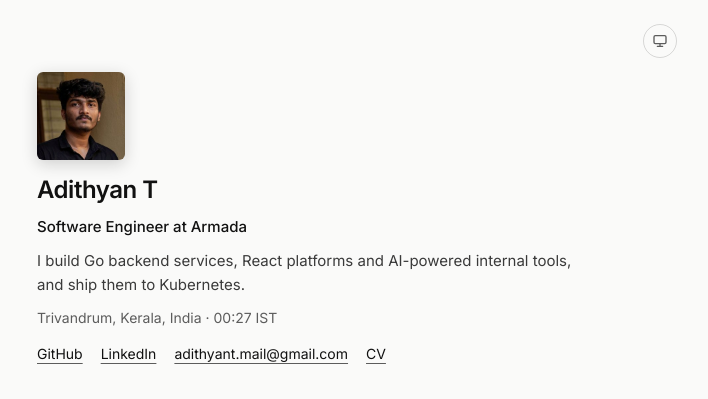
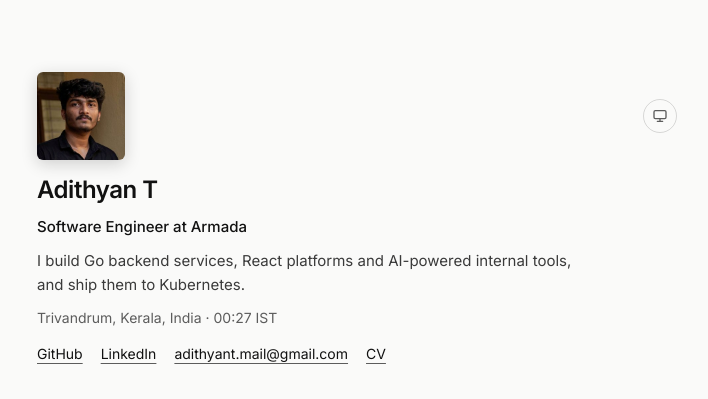
Before and after one commit to Adith628/Adith628.github.io, a plain HTML site: page index.html in a window 1280 px wide. Shown: the top 399 px of the page, 283-991 px from the left. Drawn offline with Linux system fonts and the light colour scheme.

Commit message:
Put theme toggle on the same row as the profile photo
The toggle moves from an absolutely positioned corner button into a
header row with the photo, vertically centred on it and right-aligned.

Co-Authored-By: Claude Opus 5.5 <noreply@anthropic.com>

```diff
--- a/script.js
+++ b/script.js
@@ -31,7 +31,10 @@ const section = (title, ...body) => h("section", {}, h("h2", {}, title), ...body
 
 function renderHeader(profile, links) {
   return h("header", {},
-    h("img", { id: "avatar", src: profile.photo, alt: profile.name, width: 88, height: 88, draggable: "false" }),
+    h("div", { class: "header-top" },
+      h("img", { id: "avatar", src: profile.photo, alt: profile.name, width: 88, height: 88, draggable: "false" }),
+      renderThemeToggle(),
+    ),
     h("h1", {}, profile.name),
     h("p", { class: "role" },
       profile.role,
@@ -132,7 +135,6 @@ function renderThemeToggle() {
 
 function render(content) {
   app.replaceChildren(
-    renderThemeToggle(),
     renderHeader(content.profile, content.links || []),
     ...(content.sectionOrder || Object.keys(sections))
       .filter((key) => sections[key] && content[key]?.length)
--- a/style.css
+++ b/style.css
@@ -70,7 +70,6 @@ header { display: flex; flex-direction: column; gap: 10px; }
   user-select: none;
   position: relative;
   z-index: 20;
-  margin-bottom: 6px;
   transition: transform 0.4s cubic-bezier(0.34, 1.56, 0.64, 1);
 }
 #avatar.dragging { cursor: grabbing; transition: none; }
@@ -114,11 +113,10 @@ li::before { content: "–"; color: var(--muted); flex-shrink: 0; }
 footer { font-size: 14px; color: var(--muted); padding-top: 24px; border-top: 1px dashed var(--rule); }
 footer a { color: var(--fg); text-decoration: underline; text-underline-offset: 3px; }
 
-/* theme toggle: system → light → dark */
+/* theme toggle: system → light → dark, on the same row as the photo */
+.header-top { display: flex; align-items: center; justify-content: space-between; margin-bottom: 6px; }
 .theme-toggle {
-  position: absolute;
-  top: 24px;
-  right: 20px;
+  flex-shrink: 0;
   display: inline-flex;
   align-items: center;
   justify-content: center;
```
